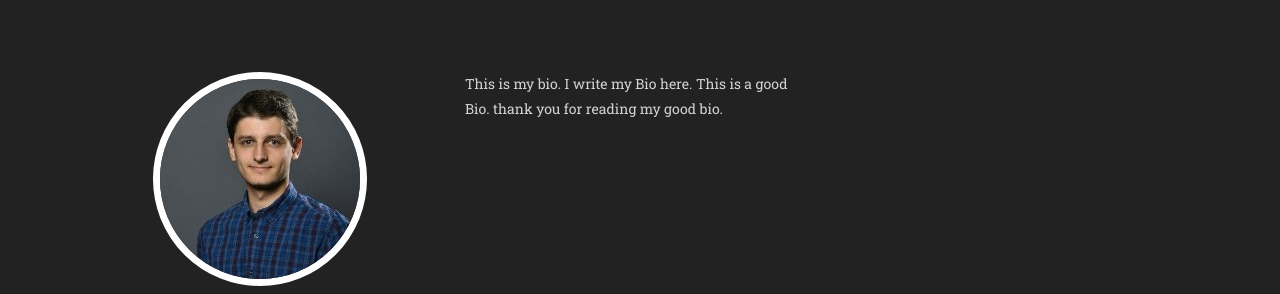
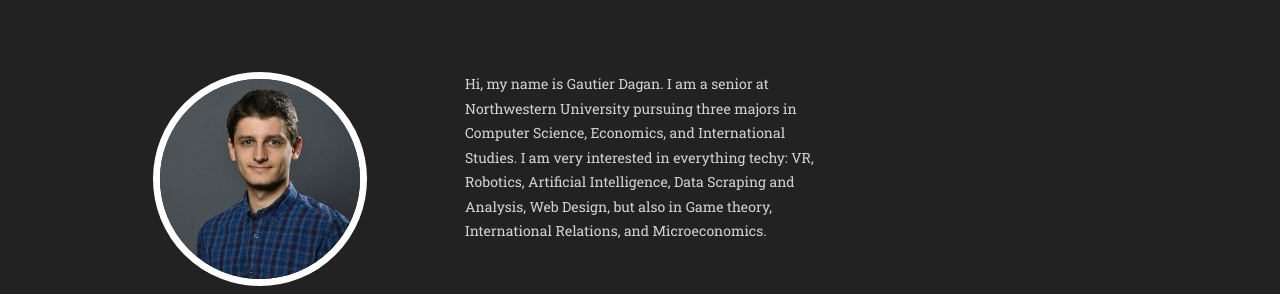
Before and after one commit to nuvention-web/Team-I, a website: page docs/team/gautier.html in a window 1280 px wide. Shown: the part 78-372 px from the top of the page. Drawn offline with nearby package versions, Linux system fonts and the light colour scheme; a web font is replaced by a local one.

Commit message:
added gautier bio

```diff
--- a/docs/team/gautier.html
+++ b/docs/team/gautier.html
@@ -68,7 +68,8 @@
                 </div>
                 <div class="col-sm-4">
                   <p style="color:#D3D3D3">
-                    This is my bio. I write my Bio here. This is a good Bio. thank you for reading my good bio.
+                    Hi, my name is Gautier Dagan. I am a senior at Northwestern University pursuing three majors in Computer Science, Economics, and International Studies. I am very interested in everything techy:
+                    VR, Robotics, Artificial Intelligence, Data Scraping and Analysis, Web Design, but also in Game theory, International Relations, and Microeconomics.
                   </p>
                 </div>
         </div>
```
